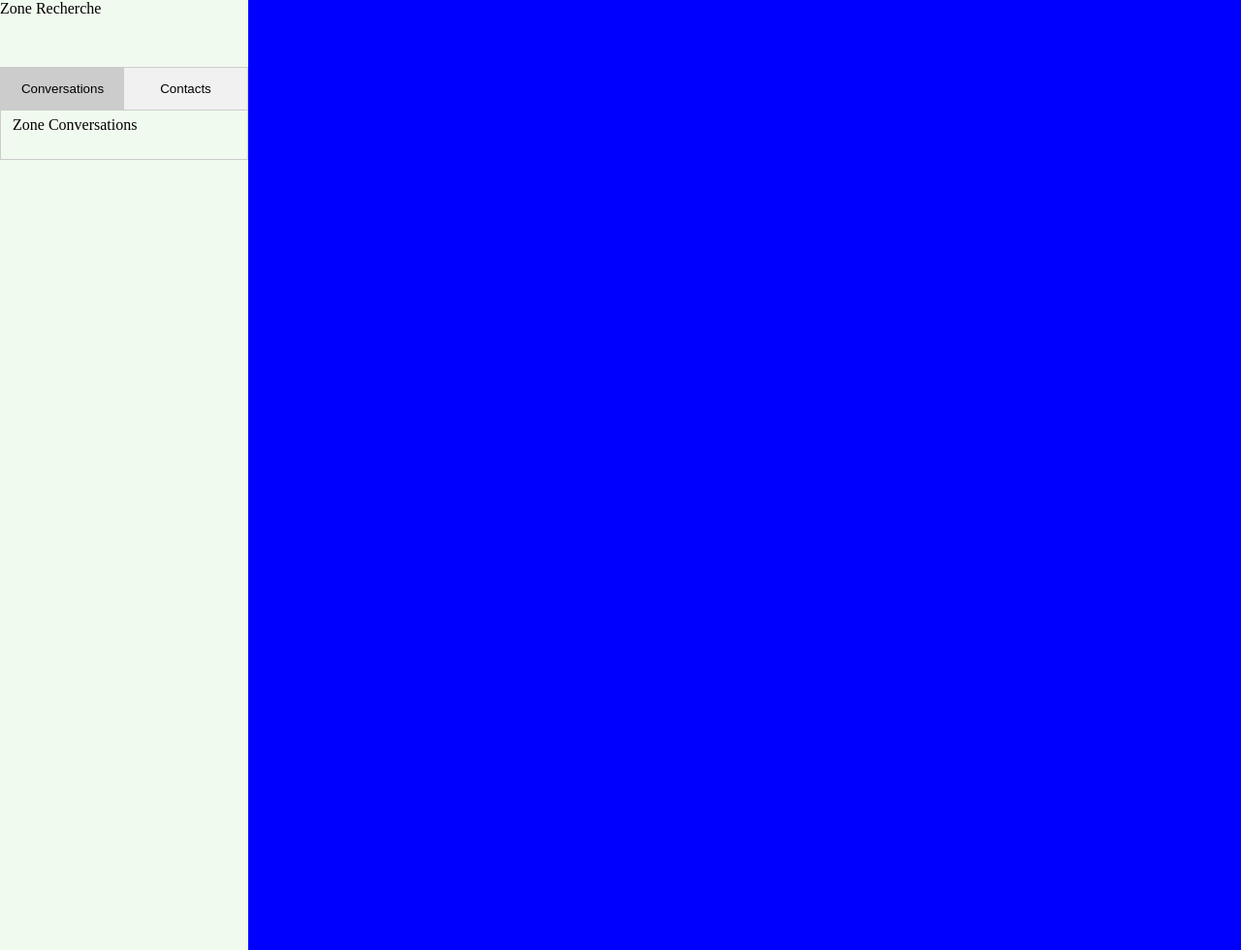
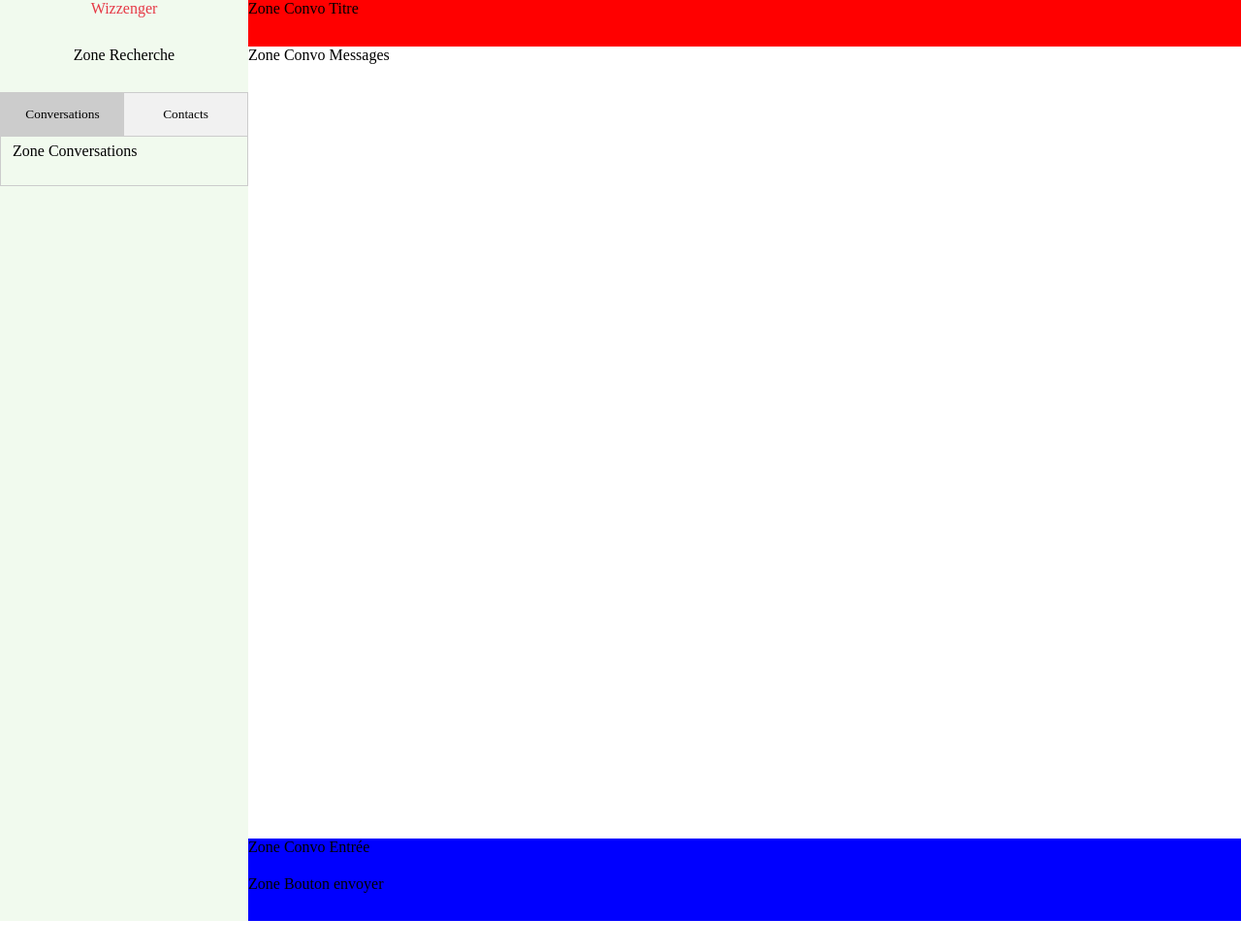
Before and after one commit to 1992gabb/WebWizzenger, a PHP site: page /main.php in a window 1280 px wide. Shown: the whole page at 97% size. After the commit the page ends 950 px from the top, so only its background shows below. Run offline with PHP 8.4, Linux system fonts and the light colour scheme; the visitor is signed in with stand-in values (Sample User, id 1); some web fonts are replaced.

Commit message:
WORKING ON UI FOR MAIN.PHP

```diff
--- a/css/login_style.css
+++ b/css/style.css
@@ -6,6 +6,7 @@
 
 html{
 	background-color:#457B9D;
+	height:950px;
 }
 
 /* ---------------------- Les Fonts ----------------------   */
@@ -197,7 +198,7 @@ footer{
 
 #main_body{
 	width:100%;
-	height:980px;
+	height:100%;
 	margin:auto;
 	font-family: "Raleway-Regular";
 	background-color:white;
@@ -205,21 +206,28 @@ footer{
 
 #zone_browsing{
 	width:20%;
-	height:980px;
+	height:100%;
 	float:left;
 	background-color:#F1FAEE;
 }
 
 #zone_selectedConvo{
 	width:80%;
-	height:980px;
+	height:100%;
 	float:left;
 	background-color:blue;
 }
 
+#main_header{
+	width:100%;
+	height: 5%;
+	margin:auto;
+	color:#E63946;
+}
+
 #zone_recherche{
 	width:100%;
-	height: 7%;
+	height: 5%;
 	background-color:#F1FAEE;
 }
 
@@ -238,7 +246,8 @@ footer{
     outline: none;
     cursor: pointer;
     padding: 14px 16px;
-    transition: 0.3s;
+	transition: 0.3s;
+	font-family:"Raleway-Regular";
 }
 
 #titles_tab_titles button:hover {
@@ -261,6 +270,25 @@ footer{
     padding: 6px 12px;
     border: 1px solid #ccc;
     border-top: none;
+}
+/* Fin pour les tabs */
+
+#selectedConvo_title{
+	width:100%;
+	height:5%;
+	background-color:red;
+}
+
+#selectedConvo_messages{
+	width:100%;
+	height:86%;
+	background-color:white;
+}
+
+#selectedConvo_writeSend{
+	width:100%;
+	height:7%;
+	background-color:blue;
 }
 
 
--- a/main.php
+++ b/main.php
@@ -8,8 +8,11 @@
 ?>
 	<body id = "main_body">
 	<div id = "zone_browsing">
+			<header id = "main_header">
+				<p style="text-align:center;">Wizzenger</p>
+			</header>
 			<div id = "zone_recherche">
-				<p>Zone Recherche</p>
+				<p style="text-align:center;">Zone Recherche</p>
 			</div>
 
 			<div id = "zone_titles">
@@ -32,22 +35,22 @@
 
 		<div id = "zone_selectedConvo">
 			<div id = "selectedConvo_title">
-
+				<p>Zone Convo Titre</p>
 
 			</div>
 
 			<div id = "selectedConvo_messages">
-
+				<p>Zone Convo Messages</p>
 
 			</div>
 
 			<div id = "selectedConvo_writeSend">
 				<div id = "selectedConvo_entryZone">
-
+					<p>Zone Convo Entrée</p>
 
 				</div>
 				<div id = "selectedConvo_sendButton">
-
+					<p>Zone Bouton envoyer</p>
 
 				</div>
 			</div>
--- a/partial/header.php
+++ b/partial/header.php
@@ -2,7 +2,7 @@
 <html>
 	<head>
 		<meta charset="UTF-8">
-		<link rel="stylesheet" type="text/css" href="css/login_style.css">
+		<link rel="stylesheet" type="text/css" href="css/style.css">
         <title>Wizzenger</title>
-        <script src="js/js_login.js"></script>
+        <script src="js/general.js"></script>
     </head>
```
Also changed, not shown: js/general.js (renamed from js/js_login.js).
